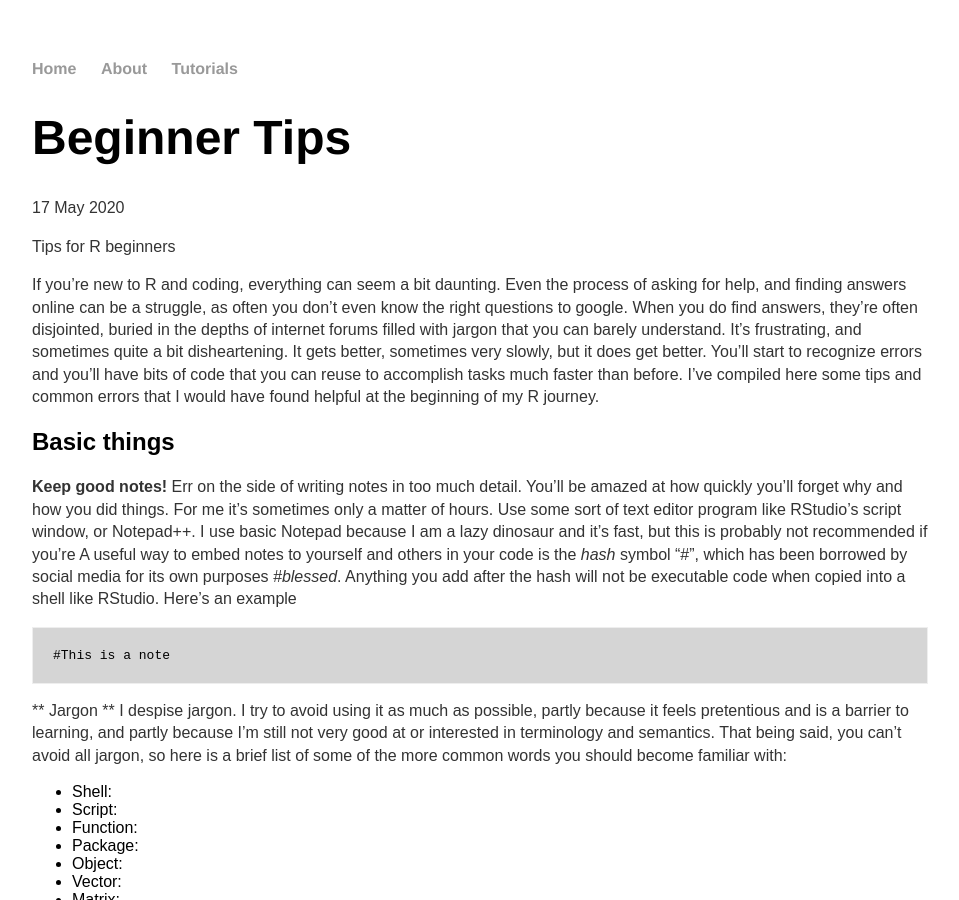
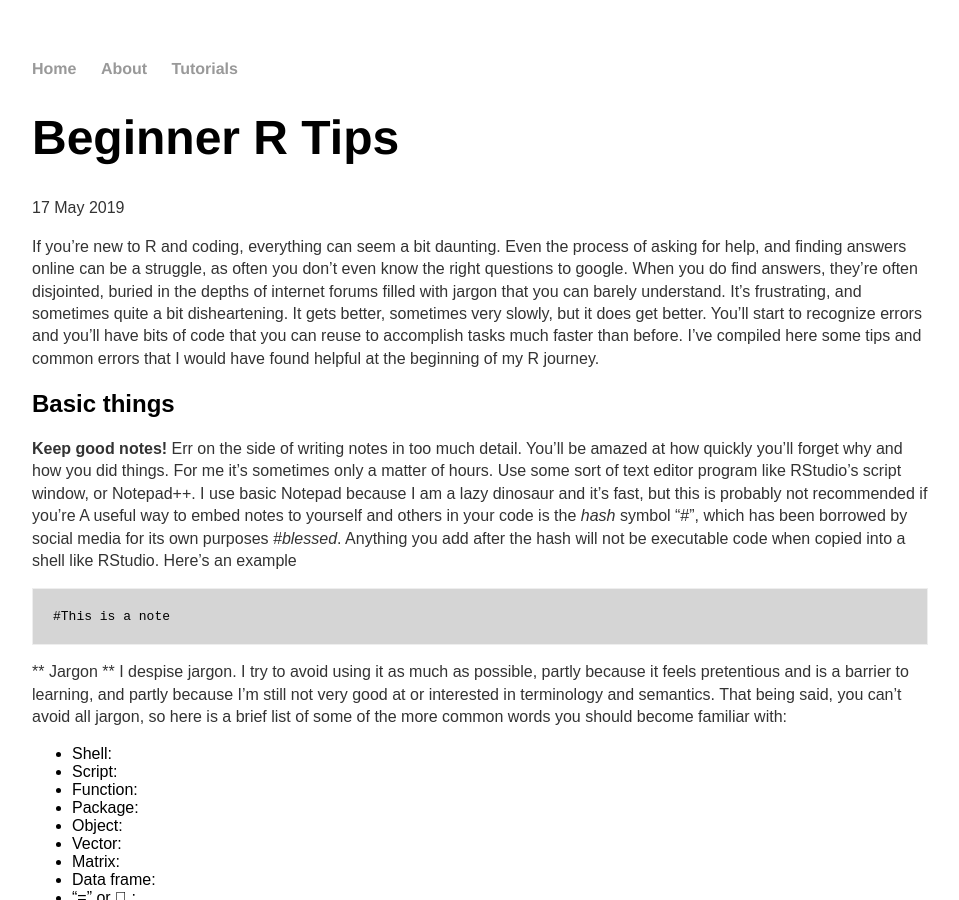
Before and after one commit to jkzorz/jkzorz.github.io, a Jekyll site: the page built from _posts/2020-05-17-Beginner-tips.md, in a window 1280 px wide and 900 px high. Shown: the whole window, without its empty margins (160-1119 px from the left). Built offline with Jekyll 4.4.1, drawn with Linux system fonts in a browser that asks for light colours; our own code applies the rules of GitHub Pages for plain Markdown files.

Commit message:
Update 2020-05-17-Beginner-tips.md

```diff
--- a/_posts/2020-05-17-Beginner-tips.md
+++ b/_posts/2020-05-17-Beginner-tips.md
@@ -1,4 +1,9 @@
-Tips for R beginners
+---
+layout: post
+title: "Beginner R Tips"
+date: 2019-05-17
+---
+
 
 If you’re new to R and coding, everything can seem a bit daunting. Even the process of asking for help, and finding answers online can be a struggle, as often you don’t even know the right questions to google. When you do find answers, they’re often disjointed, buried in the depths of internet forums filled with jargon that you can barely understand. It’s frustrating, and sometimes quite a bit disheartening. It gets better, sometimes very slowly, but it does get better. You’ll start to recognize errors and you’ll have bits of code that you can reuse to accomplish tasks much faster than before.  I’ve compiled here some tips and common errors that I would have found helpful at the beginning of my R journey.
 
```
